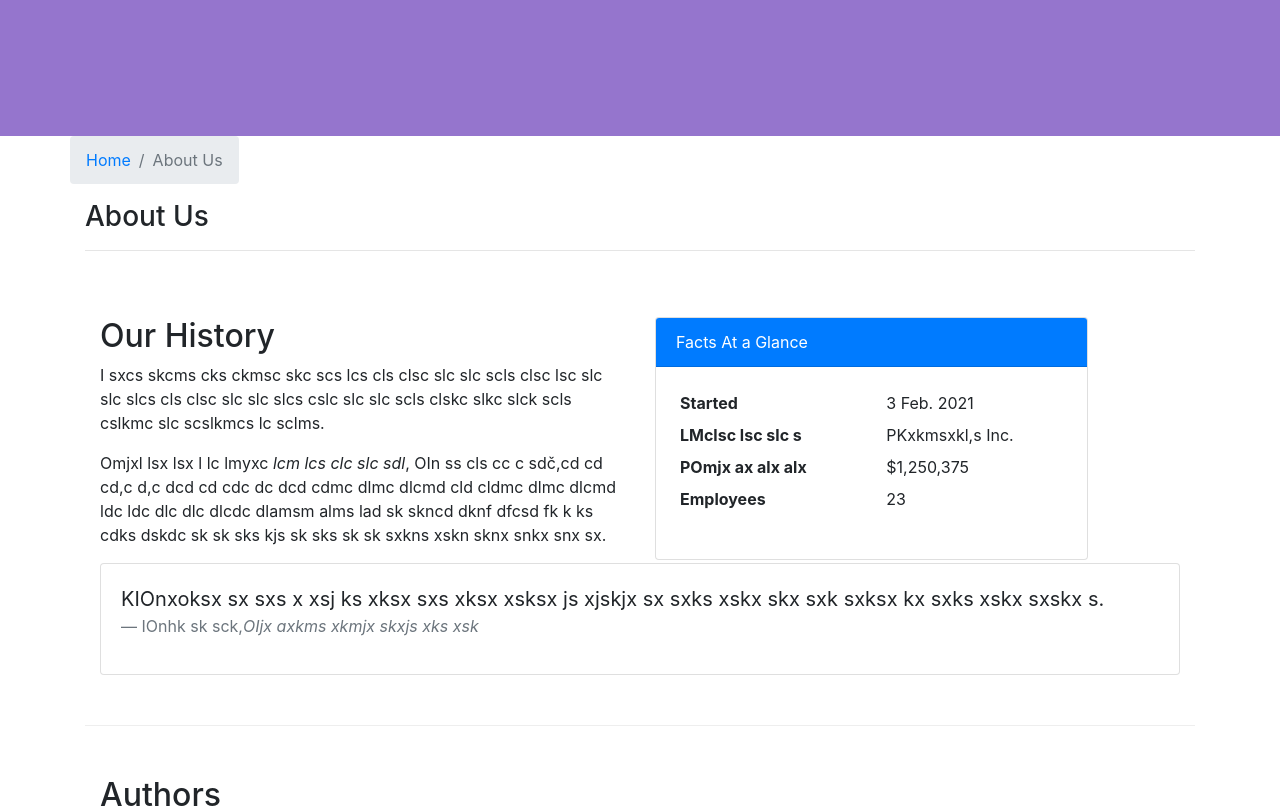
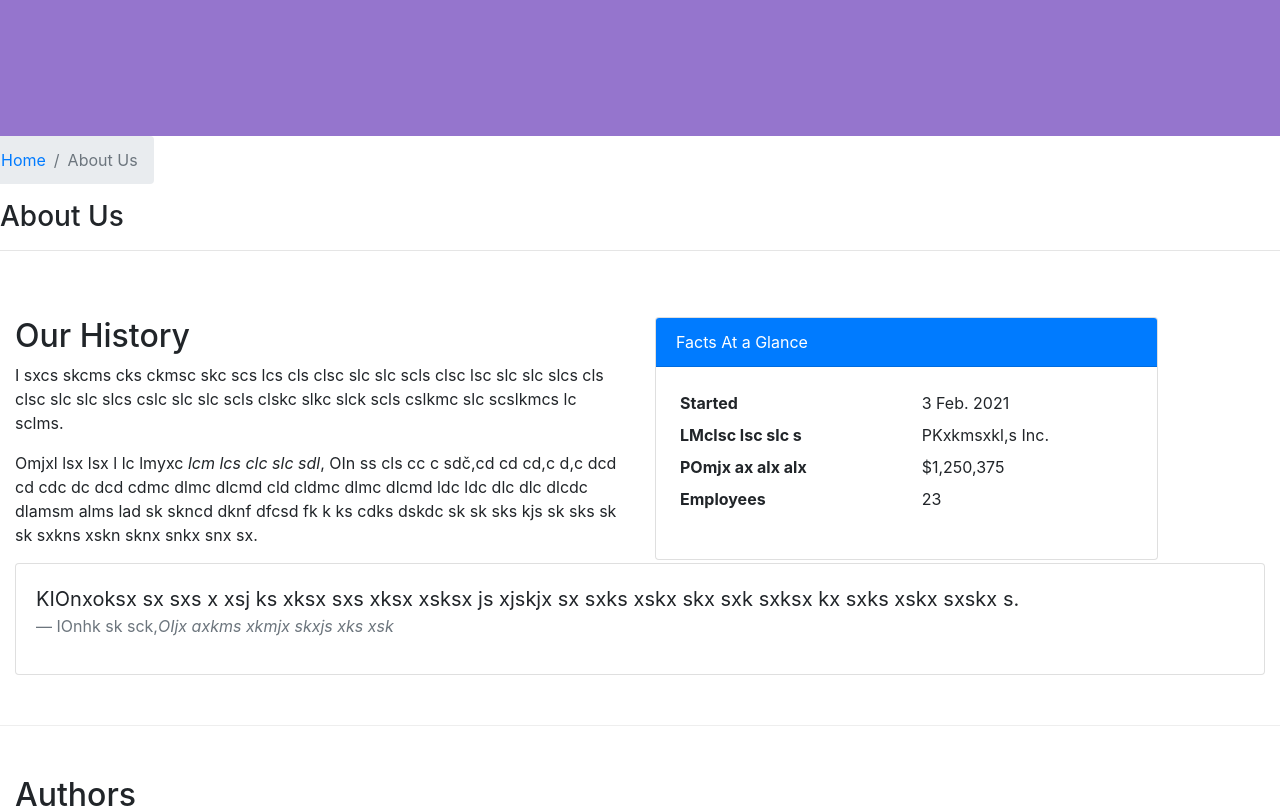
Before and after one commit to ivicakartelo/reactblog, a React (Create React App) app: page /aboutus in a window 1280 px wide. Shown: the part 440-1248 px from the top of the page. Built offline with nearby package versions, Linux system fonts and the light colour scheme; the HTML template or start-up script is replaced by a standard one.

Commit message:
Full screen design

```diff
--- a/src/components/AboutComponent.js
+++ b/src/components/AboutComponent.js
@@ -40,7 +40,7 @@ function RenderAuthor({x}) {
     );
 };
     return(
-        <div className="container">
+        <div>
             <div className="row">
                 <Breadcrumb>
                     <BreadcrumbItem><Link to="/home">Home</Link></BreadcrumbItem>
--- a/src/components/ContactComponent.js
+++ b/src/components/ContactComponent.js
@@ -33,7 +33,7 @@ class Contact extends Component {
     render() {
 
     return(
-        <div className="container">
+        <div>
             <div className="row">
                 <Breadcrumb>
                     <BreadcrumbItem><Link to="/home">Home</Link></BreadcrumbItem>
--- a/src/components/HomeComponent.js
+++ b/src/components/HomeComponent.js
@@ -19,7 +19,7 @@ function RenderCard({item}) {
 
 function Home(props) {
     return(
-        <div className="container">
+
             <div className="row align-items-start">
                 <div className="col-12 col-md m-1">
                     <RenderCard item={props.menu} />
@@ -31,7 +31,7 @@ function Home(props) {
                     <RenderCard item={props.author} />
                 </div>
             </div>
-        </div>
+
     );
 }
 
--- a/src/components/MenuComponent.js
+++ b/src/components/MenuComponent.js
@@ -28,7 +28,7 @@ function RenderMenuItem ({menu}) {
 
 
   return (
-    <div className="container">
+
       <div className="row">
         <Breadcrumb>
           <BreadcrumbItem><Link to="/home">Home</Link></BreadcrumbItem>
@@ -41,7 +41,6 @@ function RenderMenuItem ({menu}) {
 
           {menu}
         </div>
-    </div>
   );
 }
 
--- a/src/components/MenudetailComponent.js
+++ b/src/components/MenudetailComponent.js
@@ -49,7 +49,7 @@ import { Control, LocalForm, Errors } from 'react-redux-form';
       if (props.menu != null) {
         return (
 
-            <div className="container">
+            <div>
               <div className="row">
                 <Breadcrumb>
                   <BreadcrumbItem><Link to="/menu">Menu</Link></BreadcrumbItem>
```
Also changed, not shown: public/assets/images/author.png, public/book/redux_react.png (added).
